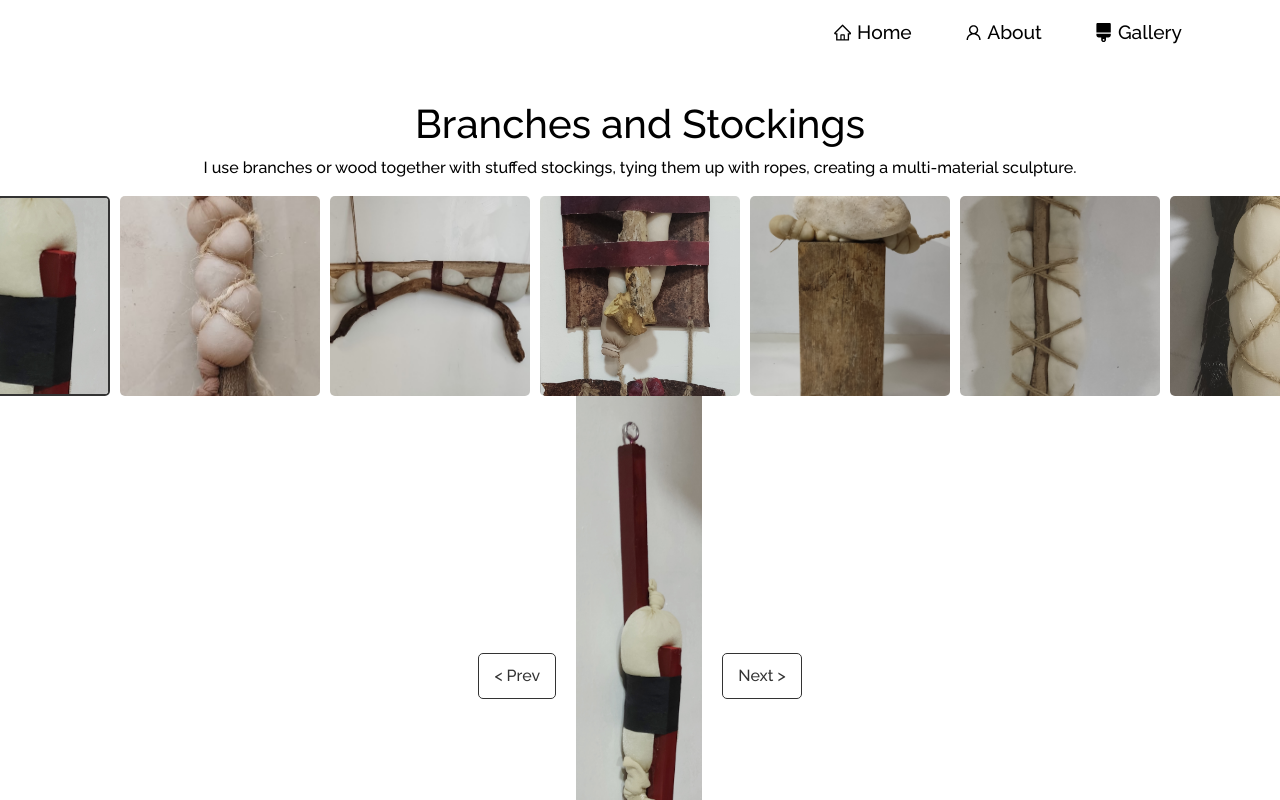
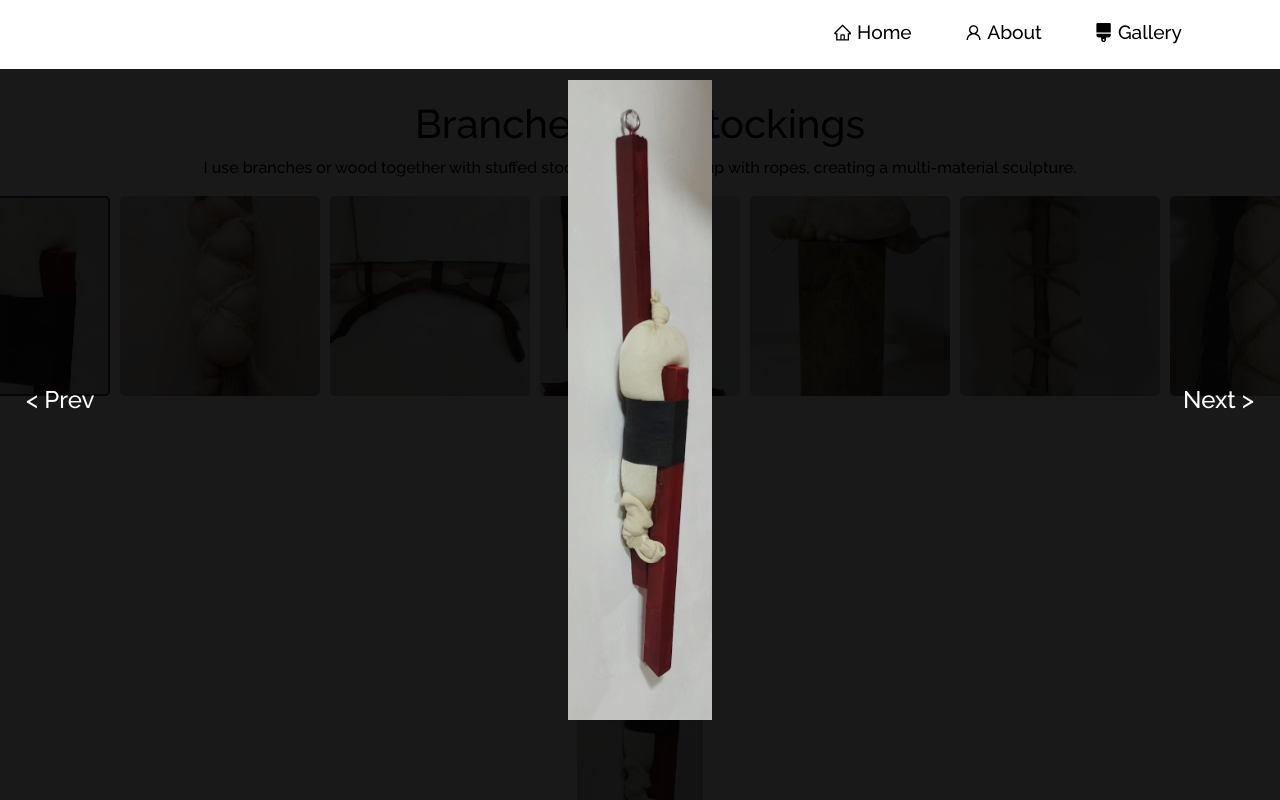
Before and after one commit to GuyAfik/Pnina-Afik-Art, a React (Create React App) app: page /gallery/branches-and-stockings in a window 1280 px wide. Both pictures are taken after a click on the picture 10 px from the left and 296 px from the top of the page. Shown: the top 800 px of the page. Built offline with nearby package versions, Linux system fonts and the light colour scheme.

Commit message:
adjust BreachesAndStockings

```diff
--- a/src/components/BranchesAndStockings/BranchesAndStockings.css
+++ b/src/components/BranchesAndStockings/BranchesAndStockings.css
@@ -2,7 +2,7 @@
 
 .branches-and-stockings-page {
     background-color: white;
-    color: black; /* Set text color to black for better visibility */
+    color: black;
     padding: 100px;
   }
 
@@ -15,19 +15,19 @@
   .branches-and-stockings-preview {
     display: flex;
     justify-content: center;
-    gap: 10px; /* Increase the gap between thumbnails if needed */
+    gap: 10px;
   }
 
   .thumbnail {
-    width: 200px; /* Adjust the width of the thumbnails */
-    height: 200px; /* Adjust the height of the thumbnails */
+    width: 200px;
+    height: 200px;
     object-fit: cover;
     border-radius: 5px;
     cursor: pointer;
   }
 
   .thumbnail.active {
-    border: 2px solid #333; /* Border for the active thumbnail */
+    border: 2px solid #333;
   }
 
   .branches-and-stockings-main {
@@ -58,3 +58,56 @@
     background-color: #333;
     color: #fff;
   }
+
+  /* Better view mode */
+  .better-view-mode {
+    position: fixed;
+    top: 0;
+    left: 0;
+    width: 100%;
+    height: 100%;
+    background-color: rgba(0, 0, 0, 0.9);
+    display: flex;
+    flex-direction: column;
+    align-items: center;
+    justify-content: center;
+  }
+
+  .better-view-image {
+    max-width: 80%;
+    max-height: 80vh;
+  }
+
+  .exit-button {
+    position: absolute;
+    top: 20px;
+    right: 20px;
+    background-color: transparent;
+    border: none;
+    color: #fff;
+    font-size: 24px;
+    cursor: pointer;
+  }
+
+  .prev-button,
+  .next-button {
+    background-color: transparent;
+    border: none;
+    color: #fff;
+    font-size: 24px;
+    cursor: pointer;
+  }
+
+  .prev-button {
+    position: absolute;
+    top: 50%;
+    left: 20px;
+    transform: translateY(-50%);
+  }
+
+  .next-button {
+    position: absolute;
+    top: 50%;
+    right: 20px;
+    transform: translateY(-50%);
+  }
--- a/src/components/BranchesAndStockings/BranchesAndStockings.js
+++ b/src/components/BranchesAndStockings/BranchesAndStockings.js
@@ -1,5 +1,4 @@
 // BranchesAndStockings.js
-
 import React, { useState } from "react";
 import "./BranchesAndStockings.css";
 
@@ -15,6 +14,7 @@ const BranchesAndStockings = () => {
   ];
 
   const [currentIndex, setCurrentIndex] = useState(0);
+  const [viewMode, setViewMode] = useState(false);
 
   const handleNext = () => {
     setCurrentIndex((prevIndex) => (prevIndex + 1) % images.length);
@@ -28,15 +28,41 @@ const BranchesAndStockings = () => {
 
   const handleThumbnailClick = (index) => {
     setCurrentIndex(index);
+    setViewMode(true);
+  };
+
+  const handleCloseViewMode = () => {
+    setViewMode(false);
   };
 
   return (
     <div className="branches-and-stockings-page">
+      {viewMode && (
+        <div className="better-view-mode">
+          <button className="exit-button" onClick={handleCloseViewMode}>
+            X
+          </button>
+          <img
+            src={images[currentIndex]}
+            alt={`Image ${currentIndex + 1}`}
+            className="better-view-image"
+            onClick={handleCloseViewMode} // Close view mode when clicking on the image
+          />
+          <button className="prev-button" onClick={handlePrev}>
+            &lt; Prev
+          </button>
+          <button className="next-button" onClick={handleNext}>
+            Next &gt;
+          </button>
+        </div>
+      )}
+
       <h1>Branches and Stockings</h1>
       <p>
         I use branches or wood together with stuffed stockings, tying them up
         with ropes, creating a multi-material sculpture.
       </p>
+
       <div className="branches-and-stockings-gallery-container">
         <div className="branches-and-stockings-preview">
           {images.map((image, index) => (
@@ -52,13 +78,12 @@ const BranchesAndStockings = () => {
           ))}
         </div>
         <div className="branches-and-stockings-main">
-          <button onClick={handlePrev}>&lt; Prev</button>
           <img
             src={images[currentIndex]}
             alt={`Image ${currentIndex + 1}`}
             className="branches-and-stockings-gallery-image"
+            onClick={() => setViewMode(true)}
           />
-          <button onClick={handleNext}>Next &gt;</button>
         </div>
       </div>
     </div>
```
